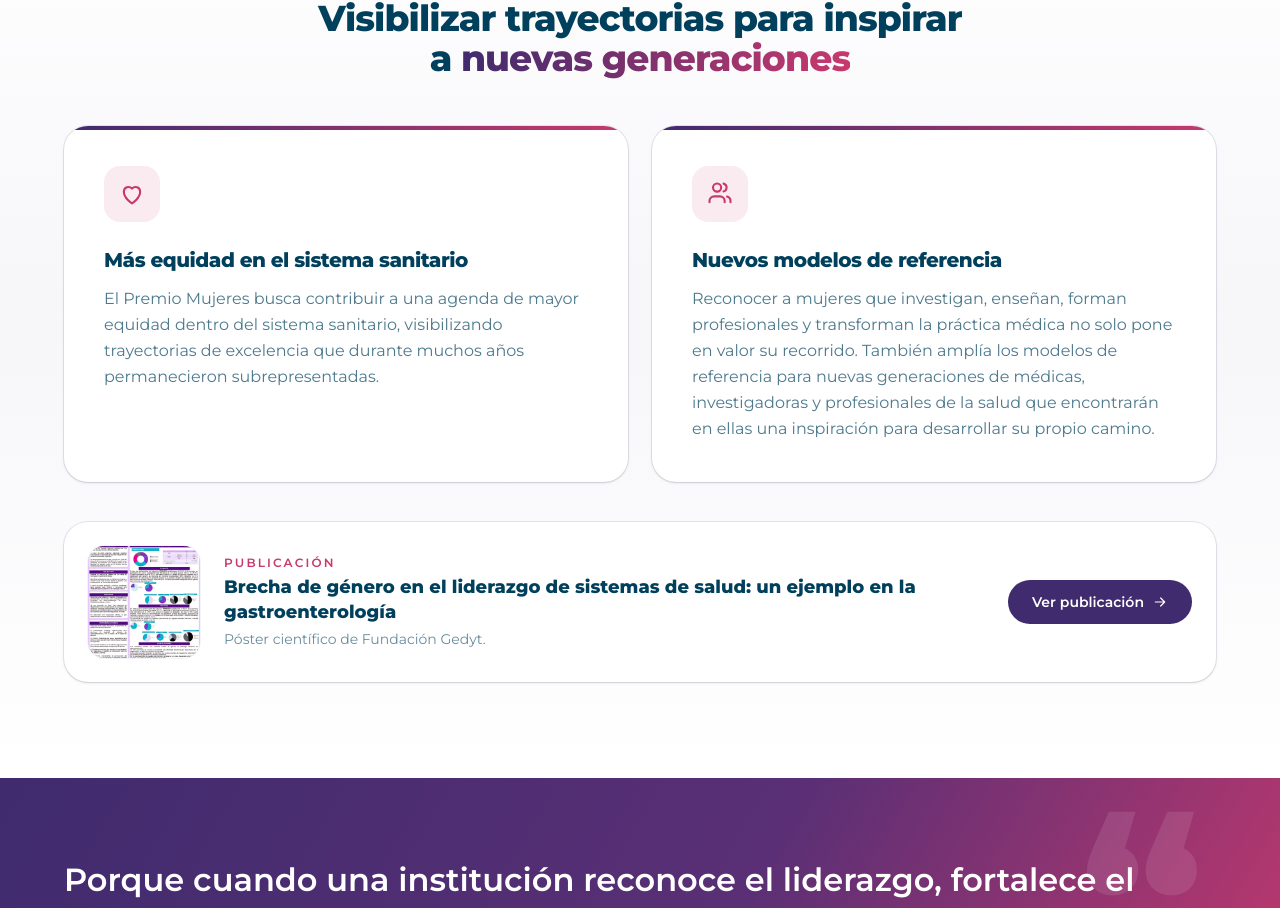
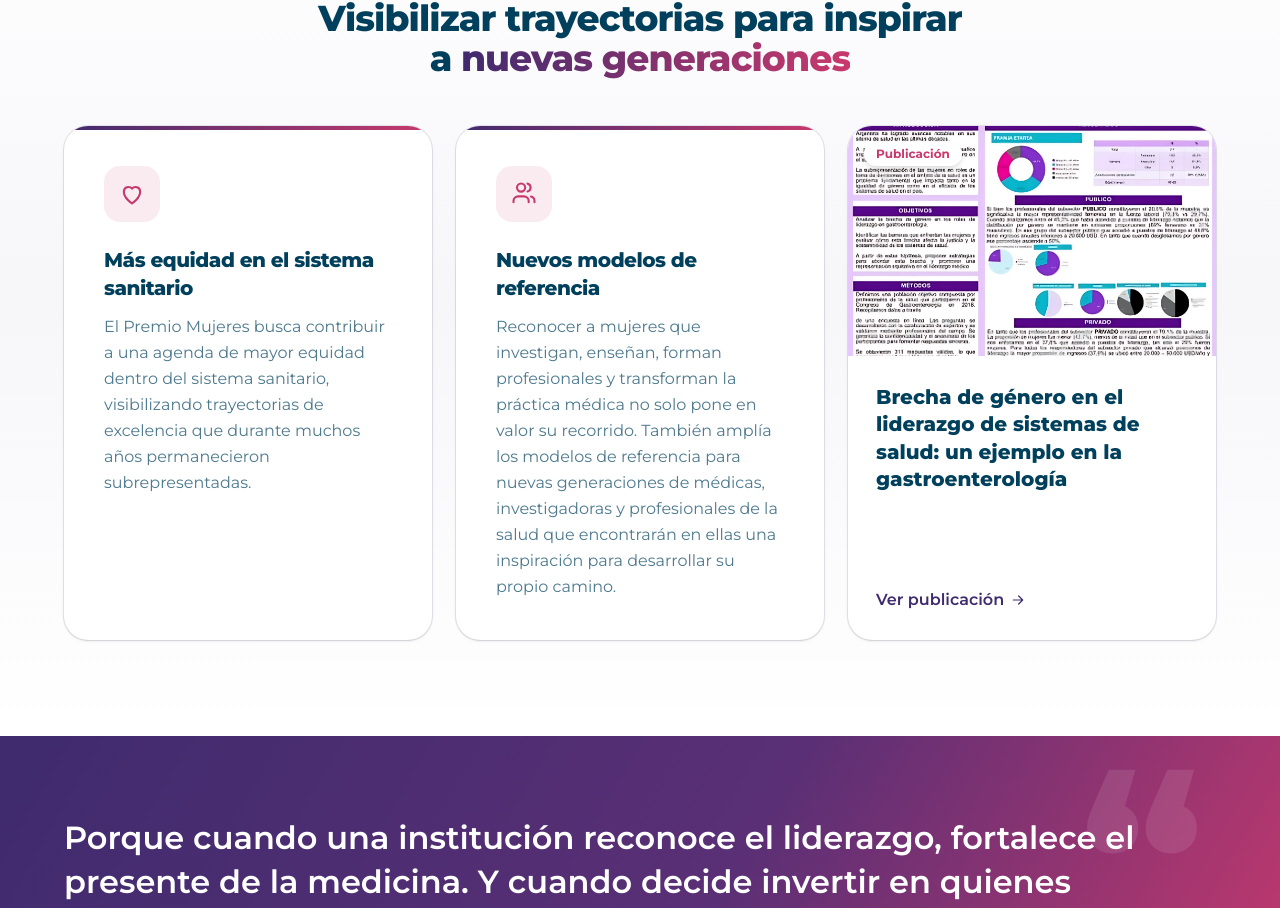
Before and after one commit to tomasfeijoo-dev/landingFG, a Next.js app: page /programas/mujeres-en-salud in a window 1280 px wide. Shown: the part 3697-4605 px from the top of the page. Built offline with nearby package versions, Linux system fonts and the light colour scheme.

Commit message:
Mujeres en Salud: la publicación de brecha de género como tarjeta vertical junto a las de equidad
Co-Authored-By: Claude Opus 5.5 <noreply@anthropic.com>
Claude-Session: https://claude.ai/code/session_011muNtFeuZ2ULBSNLxgmq4i

```diff
--- a/app/programas/mujeres-en-salud/page.tsx
+++ b/app/programas/mujeres-en-salud/page.tsx
@@ -226,7 +226,7 @@ export default function MujeresEnSaludPage() {
             </h2>
           </div>
 
-          <div className="mt-12 grid gap-6 md:grid-cols-2">
+          <div className="mt-12 grid gap-6 md:grid-cols-2 lg:grid-cols-3">
             {[
               {
                 icon: "heart",
@@ -248,27 +248,27 @@ export default function MujeresEnSaludPage() {
                 <p className="mt-3 leading-relaxed text-navy-900/70">{c.text}</p>
               </article>
             ))}
+
+            {/* Publicación relacionada, en formato de nota */}
+            <Link
+              href="/novedades#poster-brecha-genero"
+              className="reveal-pop group flex flex-col overflow-hidden rounded-3xl bg-white shadow-sm ring-1 ring-[#3f2b6e]/10 transition hover:-translate-y-1 hover:shadow-xl md:col-span-2 lg:col-span-1"
+            >
+              <div className="relative aspect-[16/10] overflow-hidden bg-brand-50">
+                <Image src="/publicaciones/poster-3.webp" alt="Póster Brecha de género en el liderazgo de sistemas de salud" fill sizes="(min-width: 1024px) 33vw, 100vw" className="object-cover object-top transition duration-700 group-hover:scale-110" />
+                <span className="absolute top-4 left-4 z-10 rounded-full bg-white px-3 py-1 text-xs font-bold text-[#c8396d] shadow-md">Publicación</span>
+              </div>
+              <div className="flex flex-1 flex-col p-6 sm:p-7">
+                <h3 className="text-xl font-extrabold leading-snug text-navy-900">
+                  Brecha de género en el liderazgo de sistemas de salud: un ejemplo en la gastroenterología
+                </h3>
+                <span className="mt-auto inline-flex items-center gap-1.5 pt-5 font-semibold text-[#3f2b6e] transition group-hover:text-[#c8396d]">
+                  Ver publicación <Icon name="arrow" className="h-4 w-4 transition group-hover:translate-x-1" />
+                </span>
+              </div>
+            </Link>
           </div>
 
-          {/* Publicación relacionada */}
-          <Link
-            href="/novedades#poster-brecha-genero"
-            className="reveal group mt-10 flex flex-col items-center gap-6 rounded-3xl bg-white p-5 shadow-sm ring-1 ring-[#3f2b6e]/10 transition hover:-translate-y-0.5 hover:shadow-lg sm:flex-row sm:p-6"
-          >
-            <div className="relative aspect-square w-28 flex-none overflow-hidden rounded-2xl bg-brand-50 ring-1 ring-navy-900/5">
-              <Image src="/publicaciones/poster-3.webp" alt="Póster Brecha de género en el liderazgo de sistemas de salud" fill sizes="112px" className="object-cover object-top" />
-            </div>
-            <div className="flex-1 text-center sm:text-left">
-              <p className="text-xs font-semibold uppercase tracking-[0.18em] text-[#c8396d]">Publicación</p>
-              <p className="mt-1 text-lg font-extrabold leading-snug text-navy-900">
-                Brecha de género en el liderazgo de sistemas de salud: un ejemplo en la gastroenterología
-              </p>
-              <p className="mt-1 text-sm text-navy-900/60">Póster científico de Fundación Gedyt.</p>
-            </div>
-            <span className="inline-flex flex-none items-center gap-2 rounded-full bg-[#3f2b6e] px-6 py-3 text-sm font-semibold text-white transition group-hover:bg-[#c8396d]">
-              Ver publicación <Icon name="arrow" className="h-4 w-4 transition group-hover:translate-x-0.5" />
-            </span>
-          </Link>
         </div>
       </section>
 
```
